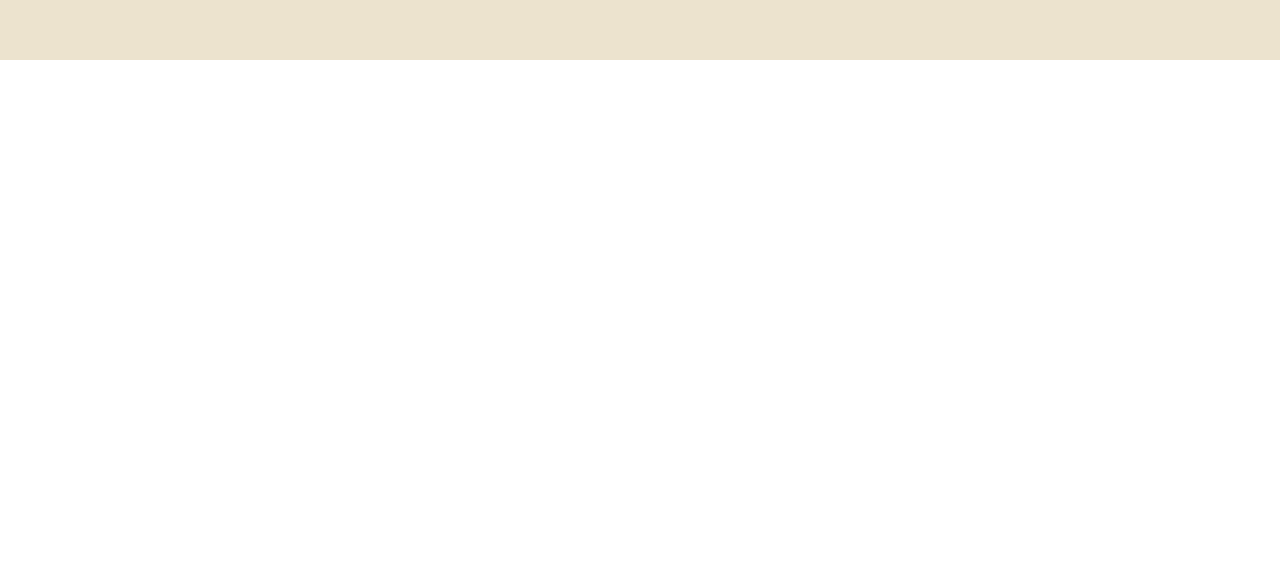
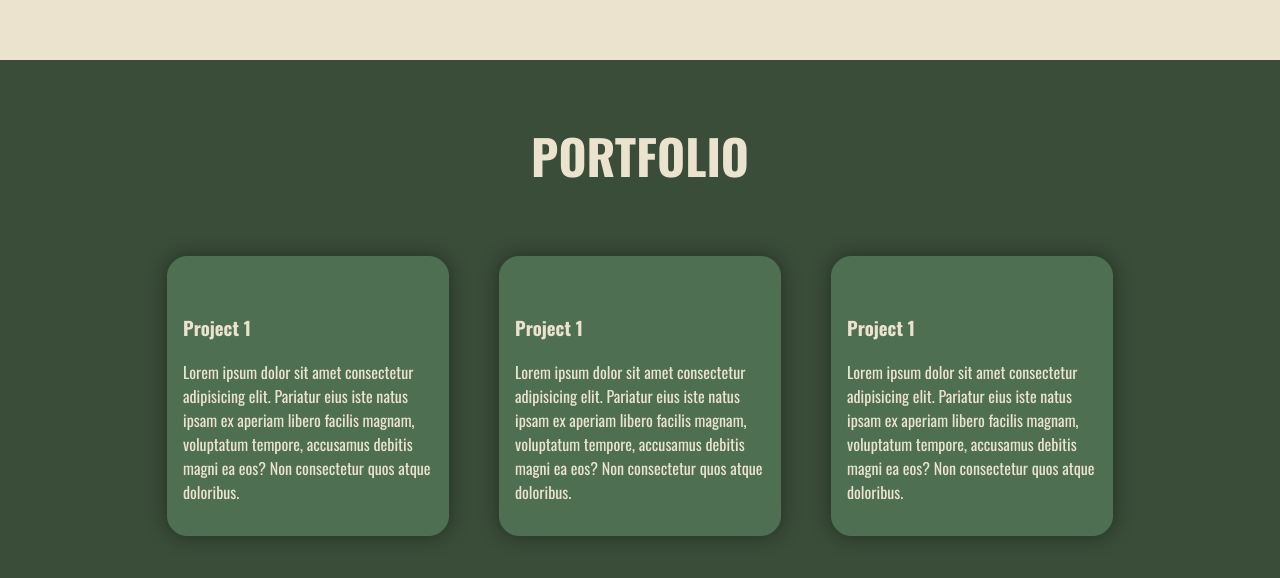
Before and after one commit to Alvintris/alvintris.github.io, a plain HTML site: page index.html in a window 1280 px wide. Shown: the part 740-1318 px from the top of the page. Before the commit the page ends 800 px from the top, so only its background shows below. Drawn offline with nearby package versions, Linux system fonts and the light colour scheme.

Commit message:
Add portfolio page

```diff
--- a/index.html
+++ b/index.html
@@ -26,5 +26,27 @@
                 <h2>Computer science student at Bina Nusantara</h2>
             </div>
         </section>
+        <section class="portfolio">
+            <div class="middletitle">
+                <h2>PORTFOLIO</h2>
+            </div>
+            <div class="portfolio-content">
+                <div class="box">
+                    <img src="" alt="" />
+                    <h3>Project 1</h3>
+                    <p>Lorem ipsum dolor sit amet consectetur adipisicing elit. Pariatur eius iste natus ipsam ex aperiam libero facilis magnam, voluptatum tempore, accusamus debitis magni ea eos? Non consectetur quos atque doloribus.</p>
+                </div>
+                <div class="box">
+                    <img src="" alt="" />
+                    <h3>Project 1</h3>
+                    <p>Lorem ipsum dolor sit amet consectetur adipisicing elit. Pariatur eius iste natus ipsam ex aperiam libero facilis magnam, voluptatum tempore, accusamus debitis magni ea eos? Non consectetur quos atque doloribus.</p>
+                </div>
+                <div class="box">
+                    <img src="" alt="" />
+                    <h3>Project 1</h3>
+                    <p>Lorem ipsum dolor sit amet consectetur adipisicing elit. Pariatur eius iste natus ipsam ex aperiam libero facilis magnam, voluptatum tempore, accusamus debitis magni ea eos? Non consectetur quos atque doloribus.</p>
+                </div>
+            </div>
+        </section>
     </body>
 </html>
--- a/style.css
+++ b/style.css
@@ -5,6 +5,7 @@ body {
 }
 
 .navbar {
+    background-color: #ece3ce;
     display: flex;
     justify-content: flex-end;
     width: 100vw;
@@ -47,6 +48,42 @@ body {
     margin: 0;
     color: #3a4d39;
     font-size: 5rem;
-    border-bottom: 1px solid black;
+    border-bottom: 2px solid black;
     line-height: 6.5rem;
 }
+
+.portfolio {
+    display: flex;
+    flex-direction: column;
+    flex-wrap: wrap;
+    align-items: center;
+    box-sizing: border-box;
+    background-color: #3a4d39;
+    height: 100vh;
+}
+
+.portfolio .middletitle {
+    margin-top: 20px;
+    color: #ece3ce;
+    font-size: 2rem;
+}
+
+.portfolio-content {
+    display: flex;
+    flex-wrap: wrap;
+    justify-content: center;
+    align-items: center;
+    width: 100%;
+}
+
+.portfolio-content .box {
+    color: #ece3ce;
+    background-color: #4f6f52;
+    border: 1px solid #4f6f52;
+    border-radius: 20px;
+    width: 250px;
+    max-height: 300px;
+    padding: 15px;
+    margin: 25px 25px;
+    box-shadow: 0 0 20px rgba(0, 0, 0, 0.4);
+}
```
